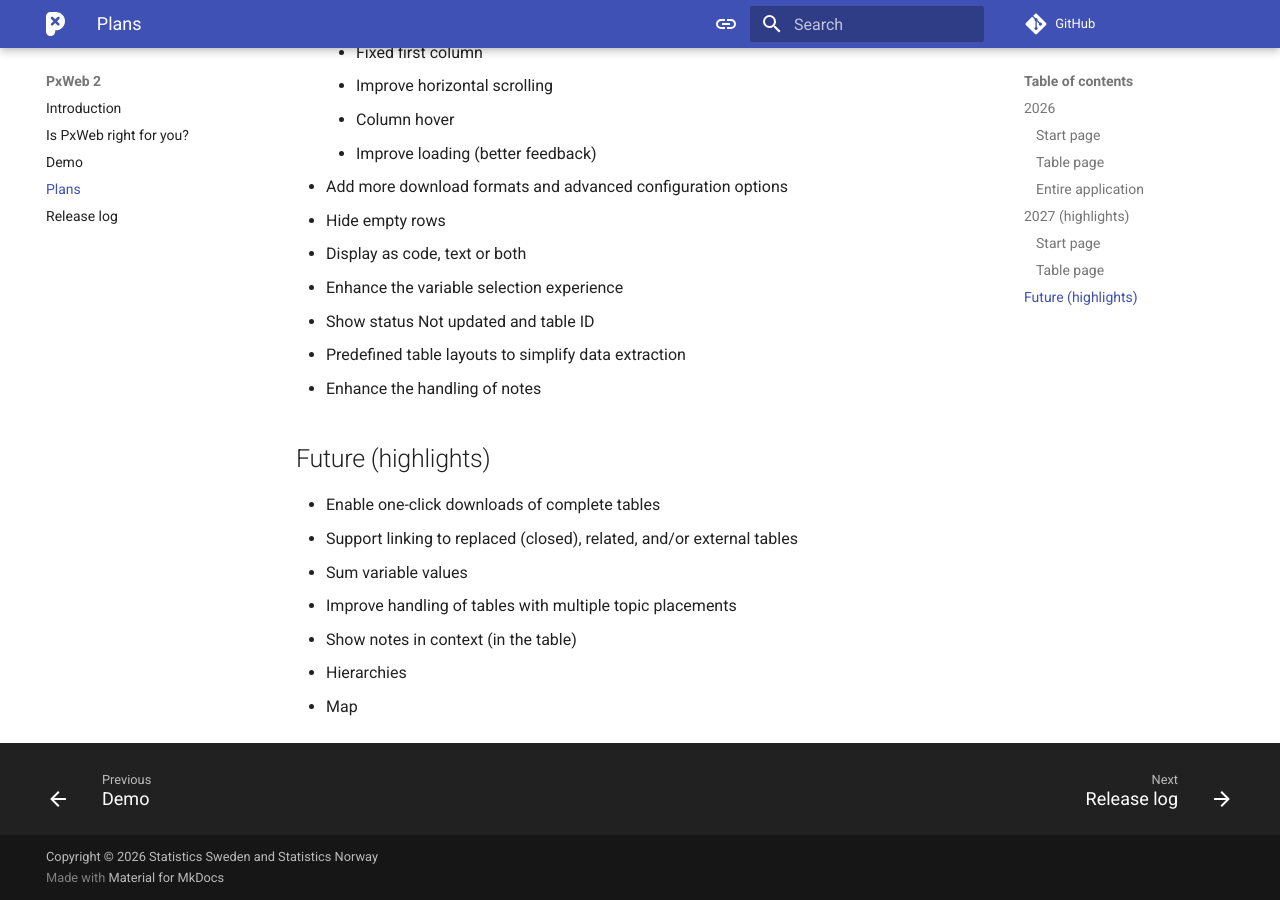
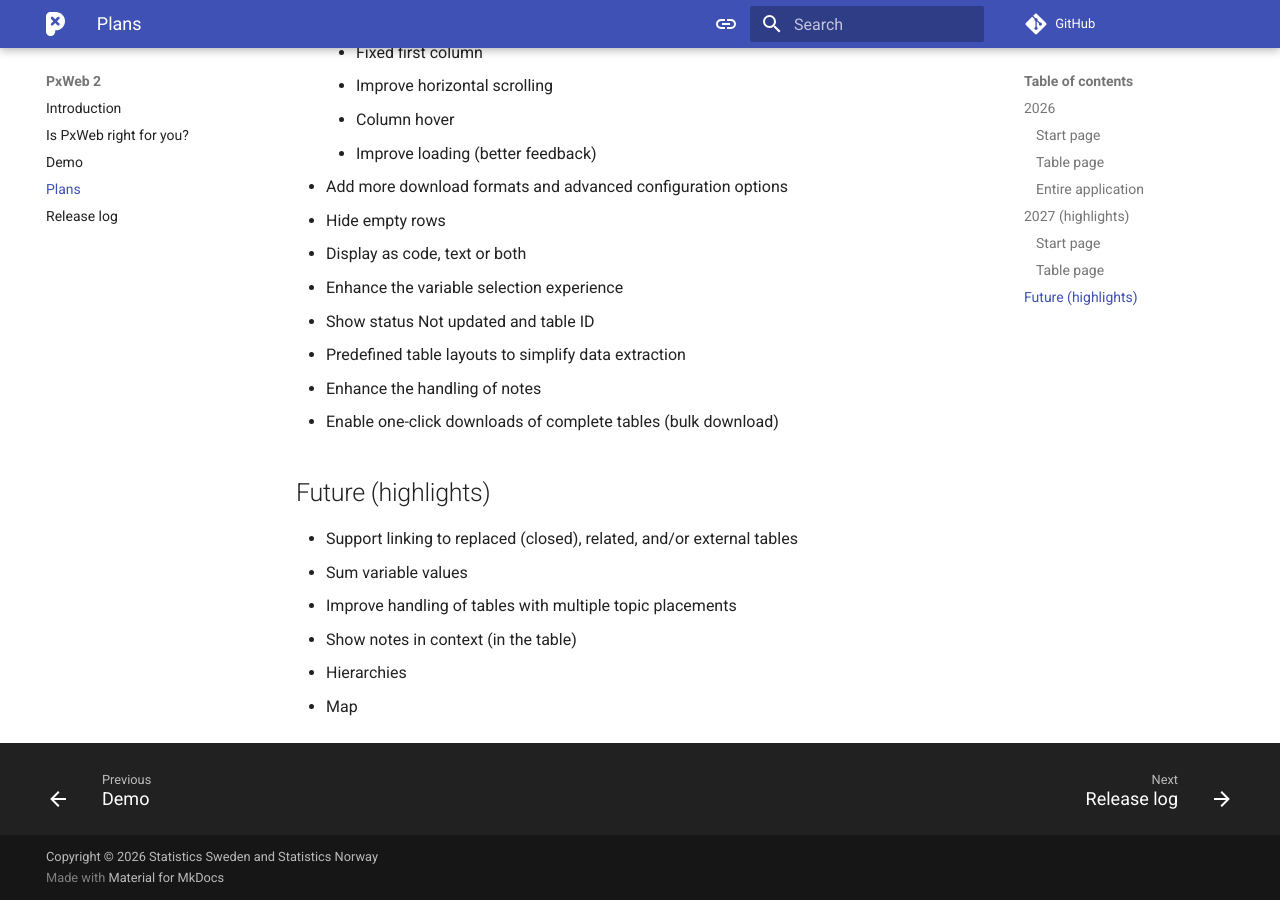
Before and after one commit to PxTools/pxtools.github.io, an MkDocs documentation site: the page built from docs/PxWeb2/project/plans.md, in a window 1280 px wide and 900 px high, scrolled down 1750 px. Built offline with MkDocs 1.6.1 and Material for MkDocs 9.7.7, drawn with Linux system fonts in a browser that asks for light colours; comment, search, counter and statistics services are not loaded.

Commit message:
Remove duplicate one-click downloads entry (#95)
Removed duplicate mention of one-click downloads in future plans.

```diff
--- a/docs/PxWeb2/project/plans.md
+++ b/docs/PxWeb2/project/plans.md
@@ -53,9 +53,9 @@
 - Show status Not updated and table ID
 - Predefined table layouts to simplify data extraction
 - Enhance the handling of notes
+- Enable one-click downloads of complete tables (bulk download)
 
 ## Future (highlights)
-- Enable one-click downloads of complete tables
 - Support linking to replaced (closed), related, and/or external tables
 - Sum variable values
 - Improve handling of tables with multiple topic placements
```
